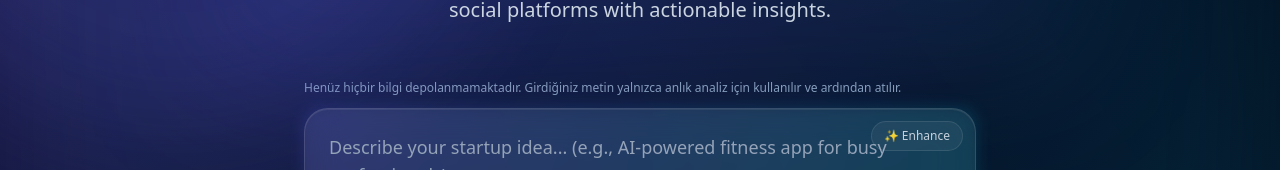
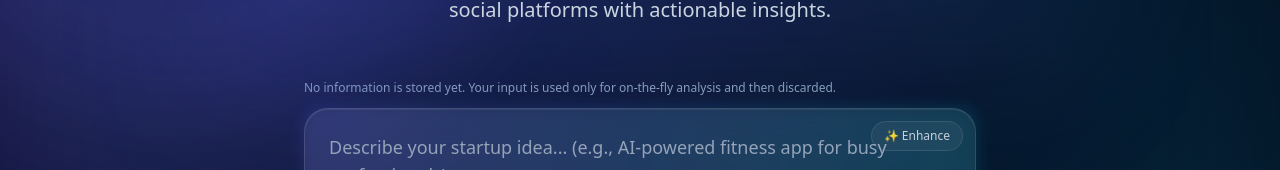
Before and after one commit to kptbarbarossa/validationly, a React (Vite) app: page / in a window 1280 px wide. Shown: the part 348-518 px from the top of the page. Built offline with nearby package versions, Linux system fonts and the light colour scheme; no server answers; the HTML template or start-up script is replaced by a standard one.

Commit message:
chore: translate homepage privacy notice to English

```diff
--- a/src/pages/HomePage.tsx
+++ b/src/pages/HomePage.tsx
@@ -276,9 +276,9 @@ const HomePage: React.FC = () => {
 
             <form onSubmit={handleSubmit} className="w-full max-w-2xl mx-auto">
                 {/* Privacy notice */}
-                <div className="mb-3 text-xs text-left text-slate-400">
-                    Henüz hiçbir bilgi depolanmamaktadır. Girdiğiniz metin yalnızca anlık analiz için kullanılır ve ardından atılır.
-                </div>
+				<div className="mb-3 text-xs text-left text-slate-400">
+					No information is stored yet. Your input is used only for on-the-fly analysis and then discarded.
+				</div>
                 <div className="mb-4">
                     <div className="relative group">
                         <div className="absolute inset-0 bg-gradient-to-r from-indigo-500 to-cyan-500 rounded-2xl blur opacity-20 group-hover:opacity-30 transition-opacity"></div>
```
